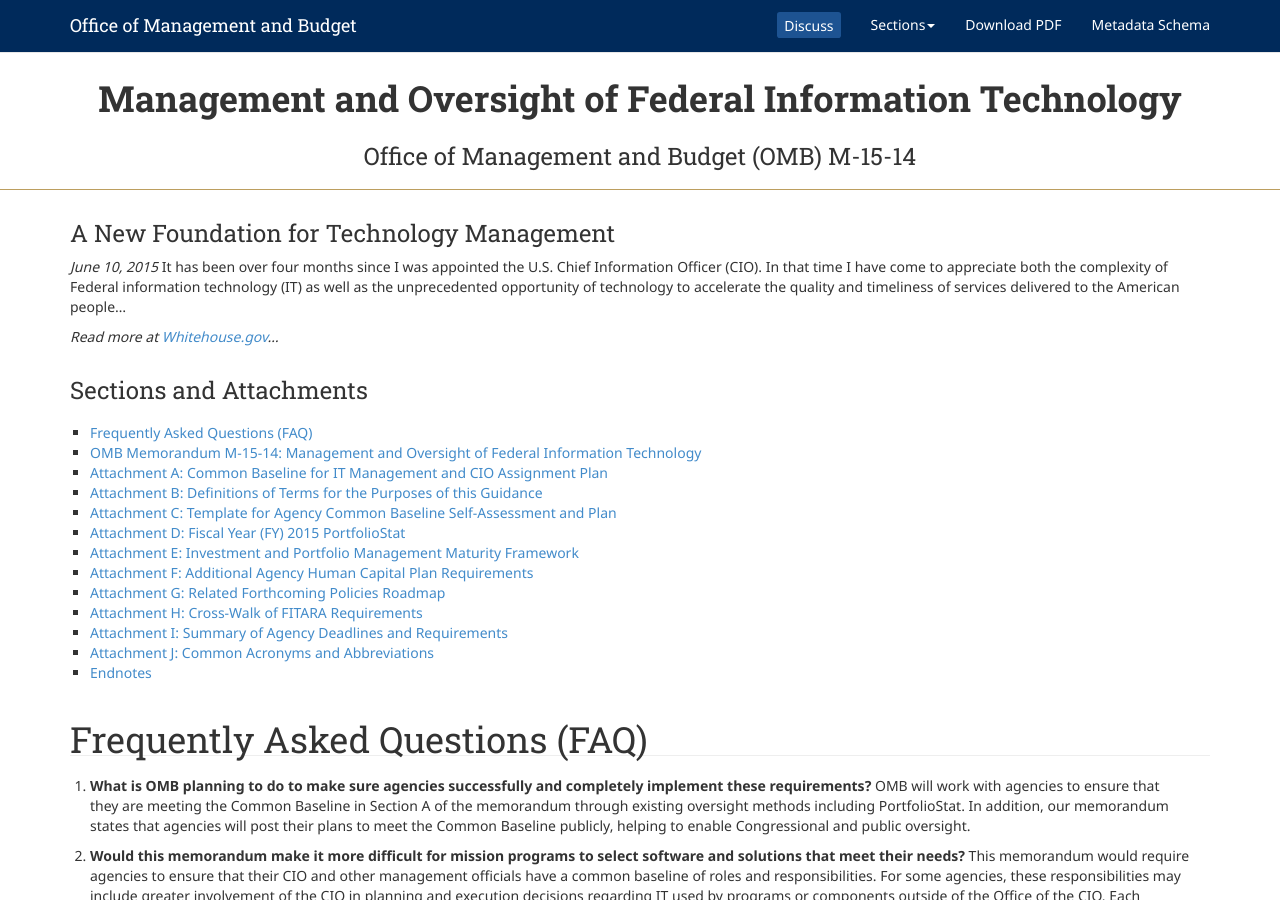
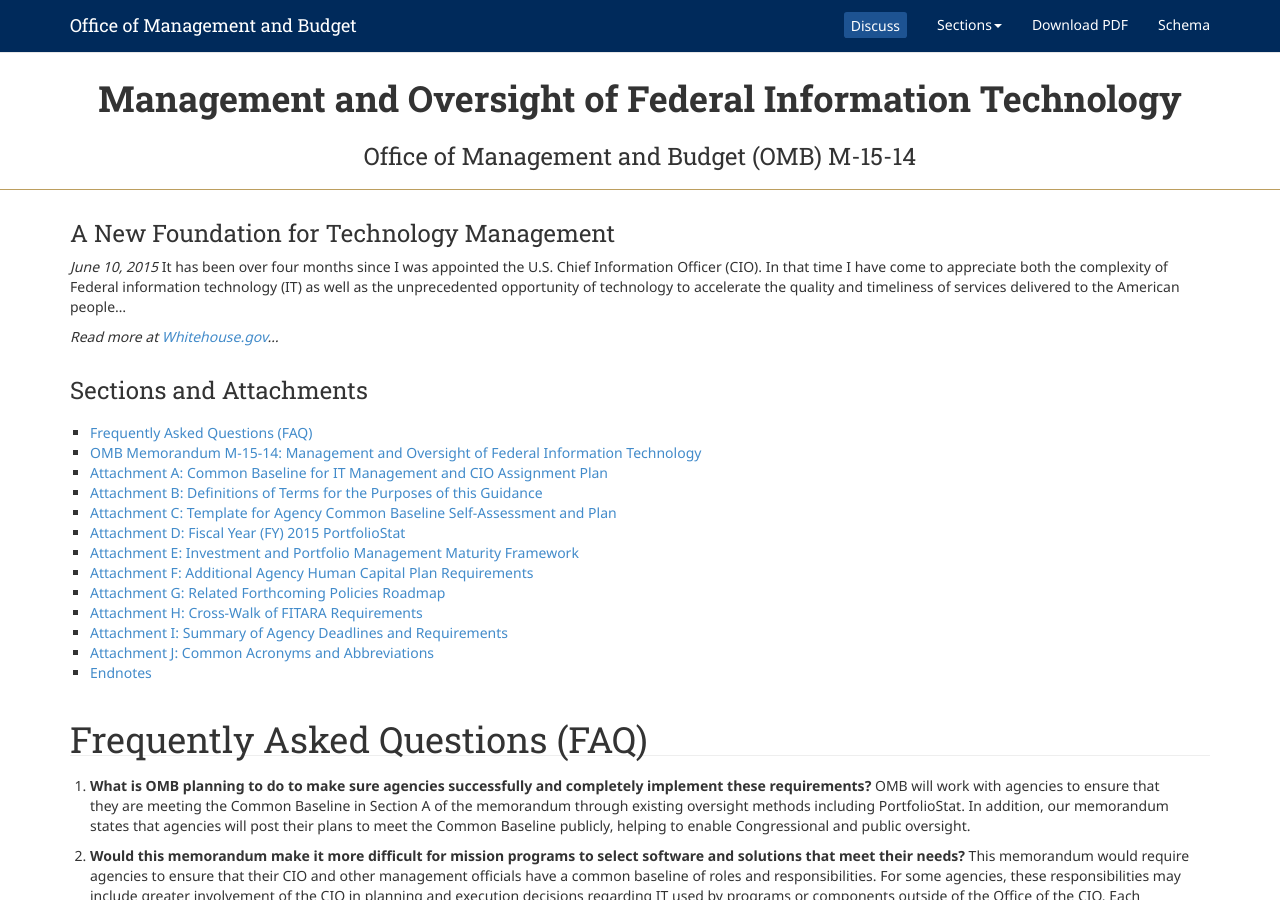
Before and after one commit to WhiteHouse/fitara, a Jekyll site: the page built from index.md, in a window 1280 px wide and 900 px high. Built offline with Jekyll 4.4.1, drawn with Linux system fonts in a browser that asks for light colours.

Commit message:
Update header.html

```diff
--- a/_includes/header.html
+++ b/_includes/header.html
@@ -76,7 +76,7 @@
             </ul>
           </li>
           <li><a href="https://www.whitehouse.gov/sites/default/files/omb/memoranda/2015/m-15-14.pdf">Download PDF</a></li>
-          <li><a href="https://management.cio.gov/schema">Metadata Schema</a></li>
+          <li><a href="https://management.cio.gov/schema">Schema</a></li>
         </ul>
       </div><!--/.nav-collapse -->
     </div>
```
